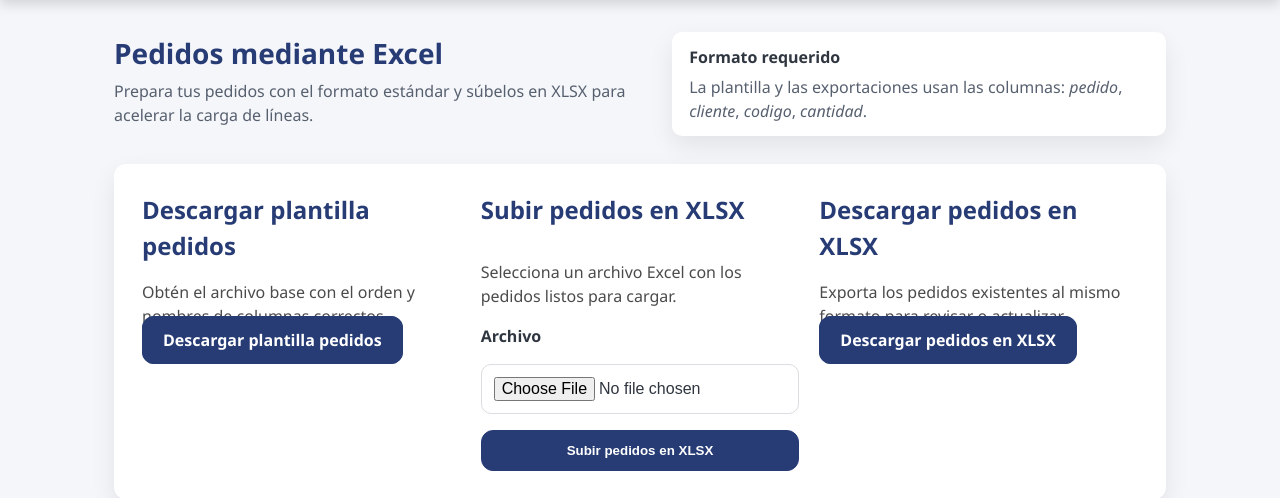
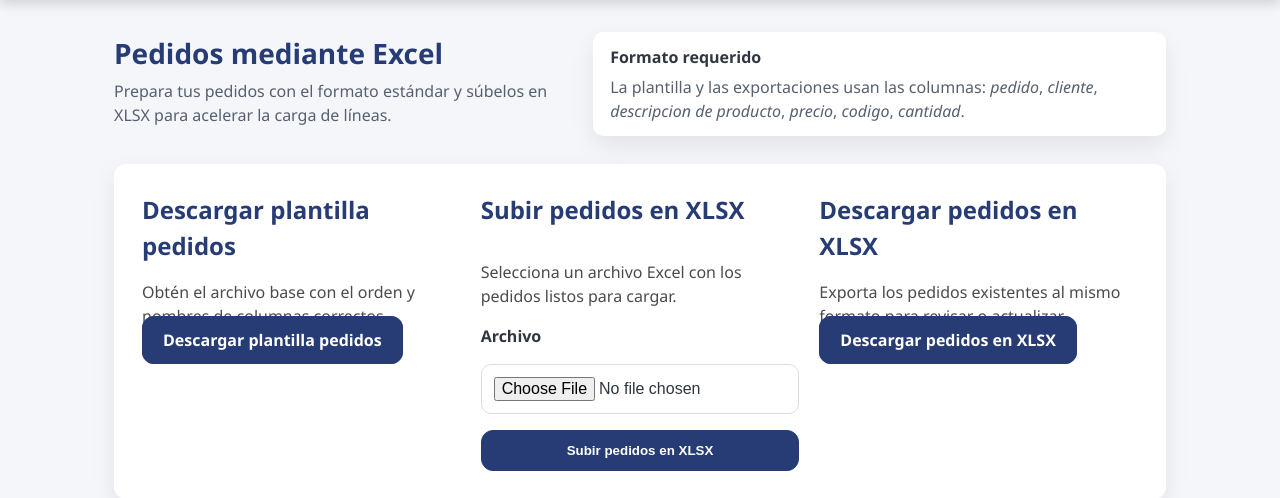
Before and after one commit to opticaelvalle-design/Gestion-de-inventario-EVO, a Flask app: page /subir-excel in a window 1280 px wide. Shown: the part 254-752 px from the top of the page. Run offline with Flask 3, Linux system fonts and the light colour scheme.

Commit message:
Add description and price columns to Excel order template

```diff
--- a/app.py
+++ b/app.py
@@ -2082,11 +2082,18 @@ def _leer_pedidos_excel(archivo: io.BytesIO):
         str(cell).strip().lower() if cell is not None else "" for cell in rows[0]
     ]
     header_map = {nombre: idx for idx, nombre in enumerate(headers)}
-    required_headers = {"pedido", "cliente", "codigo", "cantidad"}
+    required_headers = {
+        "pedido",
+        "cliente",
+        "descripcion de producto",
+        "precio",
+        "codigo",
+        "cantidad",
+    }
 
     if not required_headers.issubset(header_map):
         raise ValueError(
-            "La plantilla debe incluir las columnas: pedido, cliente, codigo y cantidad."
+            "La plantilla debe incluir las columnas: pedido, cliente, descripcion de producto, precio, codigo y cantidad."
         )
 
     def _leer_valor(row, key, default=None):
@@ -2108,6 +2115,8 @@ def _leer_pedidos_excel(archivo: io.BytesIO):
         resumen["procesadas"] += 1
         pedido_nombre = str(_leer_valor(row, "pedido", "")).strip()
         cliente = str(_leer_valor(row, "cliente", "")).strip()
+        descripcion = str(_leer_valor(row, "descripcion de producto", "")).strip()
+        precio_valor = _leer_valor(row, "precio", "")
         codigo = str(_leer_valor(row, "codigo", "")).strip()
         cantidad_valor = _leer_valor(row, "cantidad", 0)
 
@@ -2126,13 +2135,30 @@ def _leer_pedidos_excel(archivo: io.BytesIO):
         )
 
         linea = pedido["lineas"].get(codigo.lower())
+        descripcion_final = descripcion or _descripcion_por_codigo(codigo)
+        try:
+            precio = float(precio_valor) if precio_valor not in ("", None) else None
+        except (TypeError, ValueError):
+            precio = None
+
         if linea:
             linea["cantidad"] += cantidad
+            linea["descripcion"] = linea.get("descripcion") or descripcion_final
+            linea["precio"] = linea.get("precio") if linea.get("precio") is not None else precio
         else:
-            pedido["lineas"][codigo.lower()] = {"codigo": codigo, "cantidad": cantidad}
+            pedido["lineas"][codigo.lower()] = {
+                "codigo": codigo,
+                "cantidad": cantidad,
+                "descripcion": descripcion_final,
+                "precio": precio,
+            }
 
     pedidos_list = [
-        {"nombre": datos["nombre"], "cliente": datos["cliente"], "lineas": list(datos["lineas"].values())}
+        {
+            "nombre": datos["nombre"],
+            "cliente": datos["cliente"],
+            "lineas": list(datos["lineas"].values()),
+        }
         for datos in pedidos_encontrados.values()
     ]
 
@@ -2190,7 +2216,7 @@ def _registrar_pedidos_importados(pedidos_desde_excel: list[dict]):
         for linea_excel in pedido_excel.get("lineas", []):
             codigo = linea_excel.get("codigo", "")
             cantidad = linea_excel.get("cantidad", 0)
-            descripcion = _descripcion_por_codigo(codigo)
+            descripcion = linea_excel.get("descripcion") or _descripcion_por_codigo(codigo)
 
             linea_existente = next(
                 (
@@ -2263,7 +2289,14 @@ def subir_excel():
 
 @app.route("/subir-excel/plantilla")
 def descargar_plantilla_excel():
-    headers = ["pedido", "cliente", "codigo", "cantidad"]
+    headers = [
+        "pedido",
+        "cliente",
+        "descripcion de producto",
+        "precio",
+        "codigo",
+        "cantidad",
+    ]
     rows: list[list] = []
 
     output = _crear_excel(headers, rows, "Plantilla pedidos")
@@ -2277,20 +2310,41 @@ def descargar_plantilla_excel():
 
 @app.route("/subir-excel/pedidos")
 def descargar_pedidos_excel():
-    headers = ["pedido", "cliente", "codigo", "cantidad"]
+    headers = [
+        "pedido",
+        "cliente",
+        "descripcion de producto",
+        "precio",
+        "codigo",
+        "cantidad",
+    ]
     rows: list[list] = []
 
     for pedido in purchase_orders:
         lineas = pedido.get("lineas") or []
         if not lineas:
-            rows.append([pedido["nombre"], pedido["cliente"], "", ""])
+            rows.append([pedido["nombre"], pedido["cliente"], "", "", "", ""])
             continue
 
         for linea in lineas:
+            articulo = next(
+                (
+                    item
+                    for item in inventory_items
+                    if item["codigo"].lower() == linea.get("codigo", "").lower()
+                ),
+                None,
+            )
+            precio = linea.get("precio")
+            if precio is None and articulo:
+                precio = articulo.get("precio_pvo")
+
             rows.append(
                 [
                     pedido["nombre"],
                     pedido["cliente"],
+                    linea.get("descripcion") or _descripcion_por_codigo(linea.get("codigo", "")),
+                    precio,
                     linea.get("codigo", ""),
                     linea.get("cantidad_pendiente")
                     if linea.get("cantidad_pendiente") is not None
--- a/templates/subir_excel.html
+++ b/templates/subir_excel.html
@@ -8,7 +8,7 @@
     </div>
     <div class="meta">
         <strong>Formato requerido</strong>
-        <p>La plantilla y las exportaciones usan las columnas: <em>pedido</em>, <em>cliente</em>, <em>codigo</em>, <em>cantidad</em>.</p>
+        <p>La plantilla y las exportaciones usan las columnas: <em>pedido</em>, <em>cliente</em>, <em>descripcion de producto</em>, <em>precio</em>, <em>codigo</em>, <em>cantidad</em>.</p>
     </div>
 </div>
 
```
